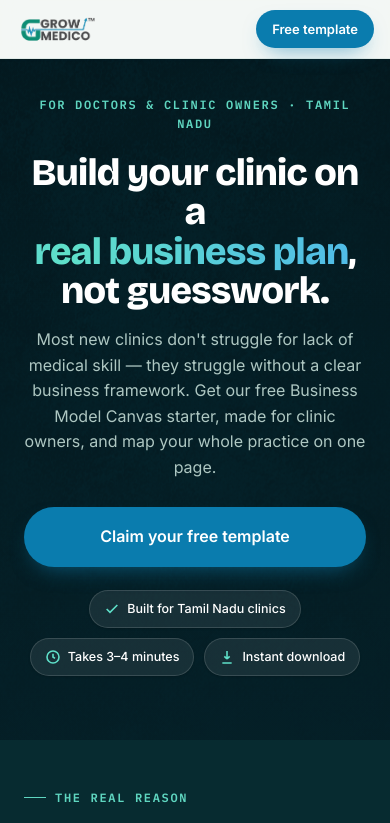
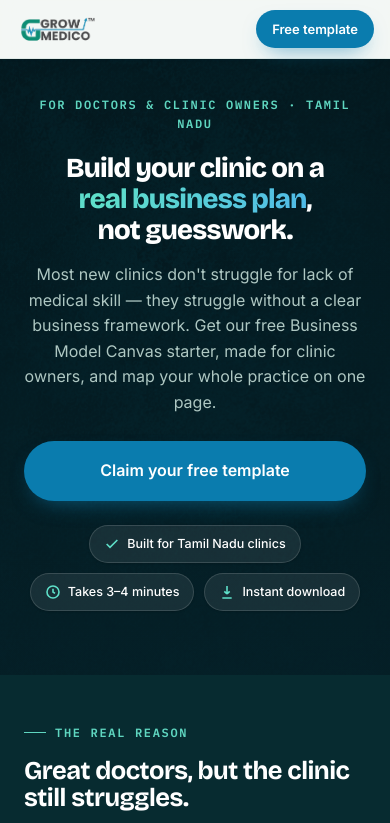
Before and after one commit to crowddevelopers08-arch/gm-clinic-research, a Next.js app: page / in a window 390 px wide. Shown: the top 823 px of the page. Built offline with nearby package versions, Linux system fonts and the light colour scheme.

Commit message:
first commits

```diff
--- a/components/landing/HeroSection.tsx
+++ b/components/landing/HeroSection.tsx
@@ -44,12 +44,15 @@ export function HeroSection() {
           </Reveal>
 
           <Reveal delay={90}>
-            <h1 className="my-4 mt-5 font-[family-name:var(--font-bricolage)] text-[clamp(2.35rem,6vw,5rem)] font-extrabold leading-[1.05] tracking-[-.02em] text-white">
+            <h1 className="my-4 mt-5 font-[family-name:var(--font-bricolage)] text-[clamp(1.5rem,6vw,5rem)] font-extrabold leading-[1.12] tracking-[-.03em] text-white min-[360px]:text-[clamp(1.6rem,7vw,5rem)] min-[375px]:text-[clamp(1.72rem,7vw,5rem)] min-[400px]:text-[clamp(2rem,7vw,5rem)] sm:text-[clamp(2.35rem,6vw,5rem)] sm:leading-[1.05] sm:tracking-[-.02em]">
               Build your clinic on a{" "}
+              <br className="sm:hidden" />
               <span className="whitespace-nowrap bg-[linear-gradient(100deg,#5fe0c9,#4fb8ea,#5fe0c9)] bg-[length:200%_auto] bg-clip-text text-transparent motion-safe:animate-[sheen_6s_linear_infinite]">
                 real business plan
               </span>
-              , not guesswork.
+              ,{" "}
+              <br className="sm:hidden" />
+              not guesswork.
             </h1>
           </Reveal>
 
```
